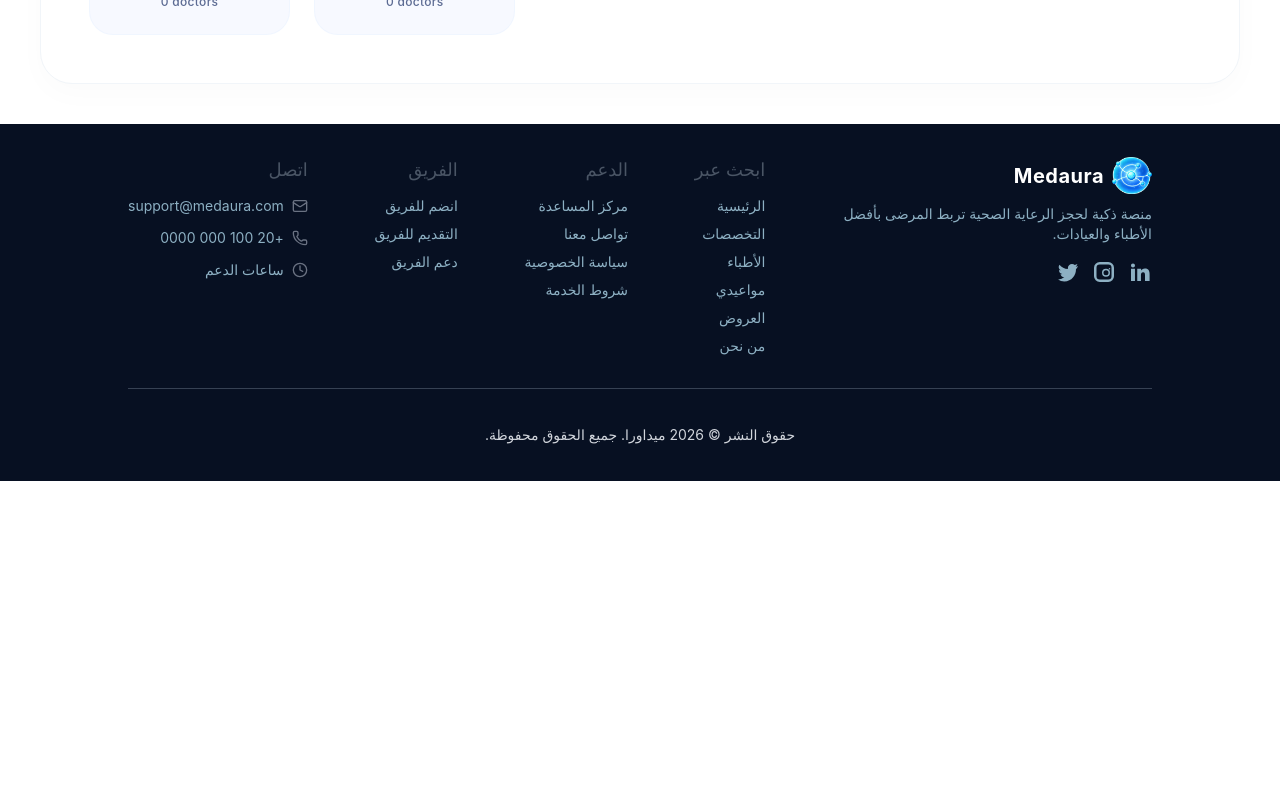
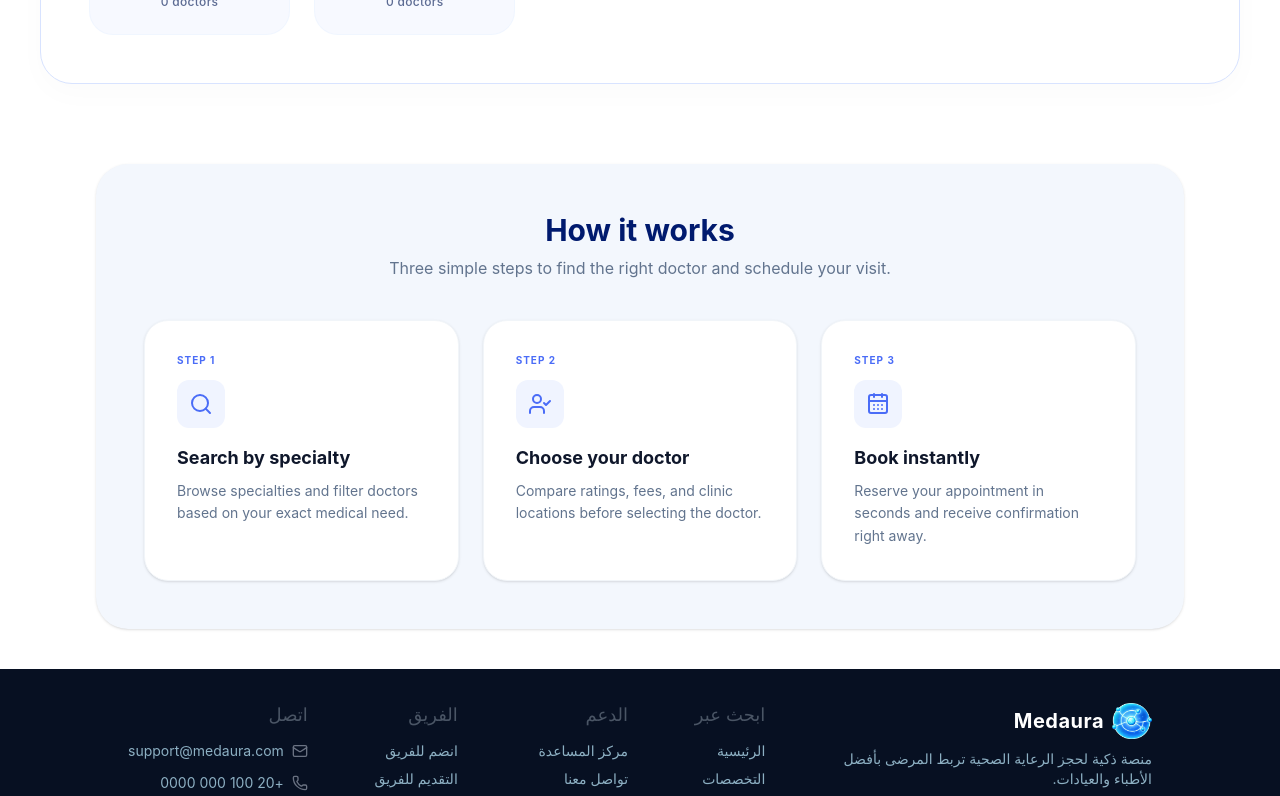
Before and after one commit to zainaahmed157-cloud/Web-based-clinics-Management-System-, a React (Vite) app: page / in a window 1280 px wide. Shown: the part 1780-2576 px from the top of the page. Before the commit the page ends 2261 px from the top, so only its background shows below. Built offline with nearby package versions, Linux system fonts and the light colour scheme.

Commit message:
how it work

```diff
--- a/src/component/Home.jsx
+++ b/src/component/Home.jsx
@@ -1,12 +1,15 @@
 import React from 'react'
 import Herosection from './Herosection'
 import SpecialtiesSection from './SpecialtiesSection'
+import Structure from './Structure'
 
 export default function Home() {
   return (
     <div>
+
       <Herosection/>
       <SpecialtiesSection/>
+      <Structure/>
     </div>
   )
 }
--- a/src/component/SpecialtiesSection.jsx
+++ b/src/component/SpecialtiesSection.jsx
@@ -24,7 +24,7 @@ const specialtiesData = [
 export default function SpecialtiesPanel() {
 return (
     <div className="min-h-screen  p-4 md:p-10 flex justify-center items-start">
-    <div className="w-full max-w-7xl bg-white p-8 md:p-12 rounded-4xl border border-slate-100 shadow-[0_10px_30px_rgba(0,0,0,0.02)]">
+    <div className="w-full max-w-7xl bg-white p-8 md:p-12 rounded-4xl border border-[#d8e3ff] shadow-[0_10px_30px_rgba(0,0,0,0.02)]">
         <div className="text-center z-10 flex flex-col items-center">
         <h2 className="text-3xl md:text-4xl font-bold text-[#0f1a4f] mb-3 text-center">
             Specialties
--- /dev/null
+++ b/src/component/Structure.jsx
@@ -0,0 +1,37 @@
+import React from 'react';
+import { Search, UserCheck, CalendarDays } from 'lucide-react';
+
+export default function Structure() {
+  const steps = [
+    { icon: <Search size={24} />, title: "Search by specialty", desc: "Browse specialties and filter doctors based on your exact medical need." },
+    { icon: <UserCheck size={24} />, title: "Choose your doctor", desc: "Compare ratings, fees, and clinic locations before selecting the doctor." },
+    { icon: <CalendarDays size={24} />, title: "Book instantly", desc: "Reserve your appointment in seconds and receive confirmation right away." }
+  ];
+
+  return (
+    <div className="w-full p-4 md:p-10 flex justify-center items-center">
+      <div className="bg-[#f3f7fd] rounded-4xl p-8 md:p-12 lg:mx-14 shadow-sm container">
+        <div className="text-center mb-10">
+          <h2 className="text-3xl font-bold text-[#001a6e] mb-2">How it works</h2>
+          <p className="text-slate-500">Three simple steps to find the right doctor and schedule your visit.</p>
+        </div>
+
+        <div className="grid md:grid-cols-3 gap-6">
+          {steps.map((step, index) => (
+            <div
+              key={index}
+              className="p-8 bg-white border border-slate-100 rounded-3xl shadow-sm hover:shadow-xl transition-all duration-300 ease-out hover:-translate-y-2 hover:scale-[1.02] cursor-pointer"
+            >
+              <p className="text-[10px] font-bold text-[#4a6cf7] tracking-widest mb-3">STEP {index + 1}</p>
+              <div className="w-12 h-12 flex items-center justify-center bg-[#f0f4ff] text-[#4a6cf7] rounded-xl mb-4">
+                {step.icon}
+              </div>
+              <h3 className="font-bold text-lg mb-2 text-slate-900">{step.title}</h3>
+              <p className="text-slate-500 text-sm leading-relaxed">{step.desc}</p>
+            </div>
+          ))}
+        </div>
+      </div>
+    </div>
+  );
+}
```
